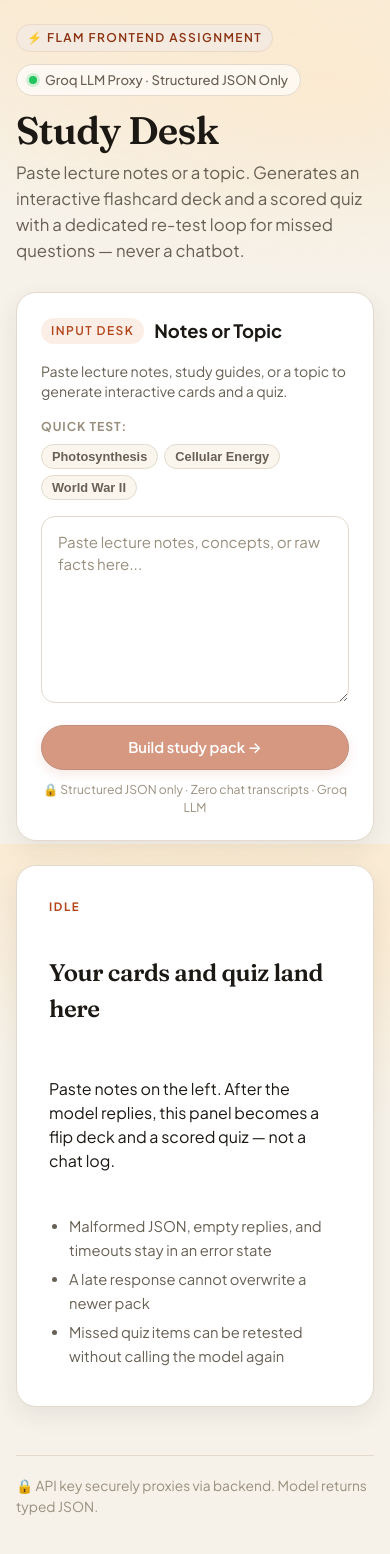
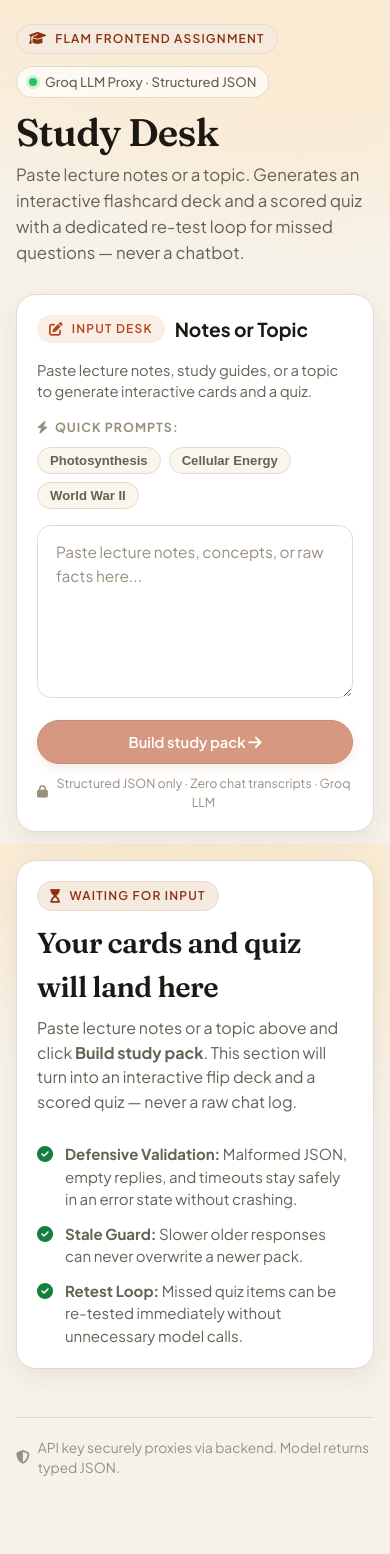
Before and after one commit to Charan-718/Flam-Assignment, a React (Vite) app: page / in a window 390 px wide. Shown: the top 1554 px of the page. Built offline with nearby package versions, Linux system fonts and the light colour scheme.

Commit message:
feat(ui): switch to vertical stacked layout with equal-width columns and FontAwesome icons

```diff
--- a/src/App.tsx
+++ b/src/App.tsx
@@ -100,10 +100,12 @@ export default function App() {
     <div className="page">
       <header className="hero">
         <div className="hero__top">
-          <span className="badge badge--brand">⚡ Flam Frontend Assignment</span>
+          <span className="badge badge--brand">
+            <i className="fa-solid fa-graduation-cap"></i> Flam Frontend Assignment
+          </span>
           <div className="hero__status">
             <span className="status-dot" />
-            <span>Groq LLM Proxy · Structured JSON Only</span>
+            <span>Groq LLM Proxy · Structured JSON</span>
           </div>
         </div>
         <div className="hero__main">
@@ -114,17 +116,17 @@ export default function App() {
         </div>
       </header>
 
-      <main className="layout">
-        <aside className="column column--sidebar">
+      <main className="layout-stack">
+        <section className="stack-item stack-item--prompt">
           <PromptInput
             value={notes}
             onChange={setNotes}
             onSubmit={() => void runGenerate({ mode: "create" })}
             disabled={status === "loading"}
           />
-        </aside>
+        </section>
 
-        <section className="column column--main">
+        <section className="stack-item stack-item--results">
           {status === "idle" && !pack ? <EmptyState /> : null}
           {status === "loading" && !pack ? <LoadingState label={loadingLabel} /> : null}
           {status === "error" && error ? (
@@ -156,12 +158,14 @@ export default function App() {
 
       <footer className="foot">
         <div className="foot__left">
-          <span>🔒 API key securely proxies via backend. Model returns typed JSON.</span>
+          <span>
+            <i className="fa-solid fa-shield-halved"></i> API key securely proxies via backend. Model returns typed JSON.
+          </span>
         </div>
         <div className="foot__right">
           {pack ? (
             <button className="btn btn--ghost btn--sm" type="button" onClick={reset}>
-              Clear saved session
+              <i className="fa-solid fa-trash-can"></i> Clear saved session
             </button>
           ) : null}
         </div>
--- a/src/components/EmptyState.tsx
+++ b/src/components/EmptyState.tsx
@@ -1,16 +1,28 @@
 export function EmptyState() {
   return (
     <div className="panel panel--empty">
-      <p className="eyebrow">Idle</p>
-      <h2>Your cards and quiz land here</h2>
-      <p>
-        Paste notes on the left. After the model replies, this panel becomes a flip deck and a
-        scored quiz — not a chat log.
-      </p>
-      <ul className="checklist">
-        <li>Malformed JSON, empty replies, and timeouts stay in an error state</li>
-        <li>A late response cannot overwrite a newer pack</li>
-        <li>Missed quiz items can be retested without calling the model again</li>
+      <div className="panel--empty__header">
+        <span className="badge badge--brand">
+          <i className="fa-solid fa-hourglass-start"></i> Waiting for Input
+        </span>
+        <h2>Your cards and quiz will land here</h2>
+        <p>
+          Paste lecture notes or a topic above and click <strong>Build study pack</strong>. This section will turn into an interactive flip deck and a scored quiz — never a raw chat log.
+        </p>
+      </div>
+      <ul className="feature-list">
+        <li>
+          <i className="fa-solid fa-circle-check"></i>
+          <span><strong>Defensive Validation:</strong> Malformed JSON, empty replies, and timeouts stay safely in an error state without crashing.</span>
+        </li>
+        <li>
+          <i className="fa-solid fa-circle-check"></i>
+          <span><strong>Stale Guard:</strong> Slower older responses can never overwrite a newer pack.</span>
+        </li>
+        <li>
+          <i className="fa-solid fa-circle-check"></i>
+          <span><strong>Retest Loop:</strong> Missed quiz items can be re-tested immediately without unnecessary model calls.</span>
+        </li>
       </ul>
     </div>
   );
--- a/src/components/PromptInput.tsx
+++ b/src/components/PromptInput.tsx
@@ -35,7 +35,9 @@ export function PromptInput({
     >
       <div className="prompt-header">
         <div className="prompt-header__title-group">
-          <span className="badge badge--accent">Input Desk</span>
+          <span className="badge badge--accent">
+            <i className="fa-solid fa-pen-to-square"></i> Input Desk
+          </span>
           <label className="prompt-header__title" htmlFor={id}>
             Notes or Topic
           </label>
@@ -50,7 +52,9 @@ export function PromptInput({
       </p>
 
       <div className="suggestions">
-        <span className="suggestions__label">Quick test:</span>
+        <span className="suggestions__label">
+          <i className="fa-solid fa-bolt"></i> Quick Prompts:
+        </span>
         <div className="suggestions__chips">
           {SUGGESTIONS.map((s) => (
             <button
@@ -74,7 +78,7 @@ export function PromptInput({
           value={value}
           onChange={(event) => onChange(event.target.value)}
           placeholder="Paste lecture notes, concepts, or raw facts here..."
-          rows={7}
+          rows={6}
           disabled={disabled}
         />
       </div>
@@ -88,14 +92,16 @@ export function PromptInput({
           {disabled ? (
             <span className="btn__loading-text">
               <span className="btn-spinner" aria-hidden="true" />
-              Generating Pack…
+              Generating Study Pack…
             </span>
           ) : (
-            <span>{submitLabel} →</span>
+            <span>
+              {submitLabel} <i className="fa-solid fa-arrow-right"></i>
+            </span>
           )}
         </button>
         <p className="prompt-security-note">
-          🔒 Structured JSON only · Zero chat transcripts · Groq LLM
+          <i className="fa-solid fa-lock"></i> Structured JSON only · Zero chat transcripts · Groq LLM
         </p>
       </div>
     </form>
--- a/src/index.css
+++ b/src/index.css
@@ -18,8 +18,8 @@
   --bad: #b91c1c;
   --bad-light: #fee2e2;
   --shadow-sm: 0 2px 6px rgba(44, 34, 22, 0.04);
-  --shadow-md: 0 8px 24px rgba(44, 34, 22, 0.08);
-  --shadow-lg: 0 16px 44px rgba(44, 34, 22, 0.11);
+  --shadow-md: 0 8px 24px rgba(44, 34, 22, 0.07);
+  --shadow-lg: 0 16px 44px rgba(44, 34, 22, 0.1);
   --radius-sm: 8px;
   --radius-md: 14px;
   --radius-lg: 20px;
@@ -63,16 +63,16 @@ h4,
   color: var(--ink);
 }
 
-/* Page Frame */
+/* Page Frame — Focused Single Column */
 .page {
-  max-width: 1240px;
+  max-width: 900px;
   margin: 0 auto;
-  padding: 36px 28px 64px;
+  padding: 40px 24px 72px;
 }
 
-/* Top Hero Bar */
+/* Hero Section */
 .hero {
-  margin-bottom: 24px;
+  margin-bottom: 28px;
 }
 
 .hero__top {
@@ -91,7 +91,7 @@ h4,
   font-size: 0.82rem;
   font-weight: 500;
   color: var(--muted);
-  background: rgba(255, 255, 255, 0.65);
+  background: rgba(255, 255, 255, 0.7);
   backdrop-filter: blur(8px);
   padding: 5px 12px;
   border-radius: var(--radius-pill);
@@ -108,47 +108,45 @@ h4,
 
 .hero__main h1 {
   margin: 0 0 8px;
-  font-size: clamp(2.4rem, 4vw, 3.2rem);
+  font-size: clamp(2.4rem, 4.5vw, 3.4rem);
   line-height: 1.15;
 }
 
 .lede {
-  max-width: 46rem;
+  max-width: 48rem;
   color: var(--muted);
   font-size: 1.05rem;
   line-height: 1.55;
   margin: 0;
 }
 
-/* Two Column Workbench Layout */
-.layout {
-  display: grid;
-  grid-template-columns: 390px minmax(0, 1fr);
-  gap: 32px;
-  align-items: start;
-  margin-top: 28px;
+/* Vertical Stacked Layout (Notes on Top, Quiz on Bottom) with Equal Width */
+.layout-stack {
+  display: flex;
+  flex-direction: column;
+  gap: 28px;
+  width: 100%;
 }
 
-.column {
-  min-width: 0;
+.stack-item {
+  width: 100%;
 }
 
-.column--sidebar {
-  position: sticky;
-  top: 24px;
-}
-
-/* General Badges & Chips */
+/* Badges & Chips */
 .badge {
   display: inline-flex;
   align-items: center;
-  gap: 6px;
+  gap: 8px;
   font-size: 0.75rem;
   font-weight: 600;
   text-transform: uppercase;
-  letter-spacing: 0.12em;
-  padding: 4px 10px;
+  letter-spacing: 0.1em;
+  padding: 5px 12px;
   border-radius: var(--radius-pill);
+}
+
+.badge i {
+  font-size: 0.85rem;
 }
 
 .badge--brand {
@@ -162,6 +160,12 @@ h4,
   color: var(--accent);
 }
 
+.badge--error {
+  background: var(--bad-light);
+  color: var(--bad);
+  border: 1px solid #fca5a5;
+}
+
 .eyebrow {
   text-transform: uppercase;
   letter-spacing: 0.14em;
@@ -172,16 +176,17 @@ h4,
   display: block;
 }
 
-/* Prompt Input Card */
+/* Prompt Input Card (TOP) */
 .prompt-card {
   background: var(--card);
   border: 1px solid var(--line);
   border-radius: var(--radius-lg);
-  padding: 24px;
+  padding: 28px;
   box-shadow: var(--shadow-md);
   display: flex;
   flex-direction: column;
   gap: 16px;
+  width: 100%;
 }
 
 .prompt-header {
@@ -197,7 +202,7 @@ h4,
 }
 
 .prompt-header__title {
-  font-size: 1.15rem;
+  font-size: 1.2rem;
   font-weight: 700;
   color: var(--ink);
   cursor: pointer;
@@ -208,47 +213,51 @@ h4,
   font-weight: 600;
   color: var(--subtle);
   background: var(--paper);
-  padding: 3px 8px;
+  padding: 3px 10px;
   border-radius: var(--radius-pill);
   border: 1px solid var(--line);
 }
 
 .prompt-subtitle {
-  font-size: 0.88rem;
+  font-size: 0.92rem;
   color: var(--muted);
   margin: 0;
   line-height: 1.45;
 }
 
-/* Quick Test Suggestions */
+/* Quick Prompts Chips */
 .suggestions {
   display: flex;
-  flex-direction: column;
-  gap: 8px;
+  align-items: center;
+  gap: 10px;
+  flex-wrap: wrap;
 }
 
 .suggestions__label {
-  font-size: 0.76rem;
+  font-size: 0.78rem;
   font-weight: 700;
   text-transform: uppercase;
   letter-spacing: 0.08em;
   color: var(--subtle);
+  display: inline-flex;
+  align-items: center;
+  gap: 6px;
 }
 
 .suggestions__chips {
   display: flex;
   flex-wrap: wrap;
-  gap: 6px;
+  gap: 8px;
 }
 
 .chip {
   border: 1px solid var(--line);
   background: var(--card-tint);
   color: var(--muted);
-  font-size: 0.8rem;
+  font-size: 0.82rem;
   font-weight: 600;
   border-radius: var(--radius-pill);
-  padding: 4px 10px;
+  padding: 5px 12px;
   cursor: pointer;
   transition: all 0.15s ease;
 }
@@ -268,20 +277,21 @@ h4,
 /* Textarea Field */
 .prompt-field-wrap {
   position: relative;
+  width: 100%;
 }
 
 .prompt-field {
   width: 100%;
-  border: 1px solid var(--line);
+  border: 1.5px solid var(--line);
   border-radius: var(--radius-md);
-  padding: 14px 16px;
+  padding: 14px 18px;
   font: inherit;
-  font-size: 0.94rem;
-  line-height: 1.5;
+  font-size: 0.96rem;
+  line-height: 1.55;
   background: #ffffff;
   color: var(--ink);
   resize: vertical;
-  min-height: 150px;
+  min-height: 140px;
   transition: border-color 0.2s ease, box-shadow 0.2s ease;
 }
 
@@ -302,10 +312,14 @@ h4,
 }
 
 .prompt-security-note {
-  font-size: 0.76rem;
+  font-size: 0.78rem;
   color: var(--subtle);
   text-align: center;
   margin: 0;
+  display: flex;
+  align-items: center;
+  justify-content: center;
+  gap: 6px;
 }
 
 /* Buttons */
@@ -318,13 +332,17 @@ h4,
   background: #ffffff;
   color: var(--ink);
   border-radius: var(--radius-pill);
-  padding: 10px 20px;
+  padding: 10px 22px;
   font: inherit;
   font-size: 0.92rem;
   font-weight: 600;
   cursor: pointer;
   transition: all 0.15s ease;
   user-select: none;
+}
+
+.btn i {
+  font-size: 0.95rem;
 }
 
 .btn:hover:not(:disabled) {
@@ -346,14 +364,14 @@ h4,
   background: var(--accent);
   border-color: var(--accent-dark);
   color: #ffffff;
-  box-shadow: 0 4px 12px rgba(181, 69, 27, 0.22);
+  box-shadow: 0 4px 12px rgba(181, 69, 27, 0.2);
 }
 
 .btn--primary:hover:not(:disabled) {
   background: var(--accent-dark);
   border-color: var(--accent-dark);
   color: #ffffff;
-  box-shadow: 0 6px 16px rgba(181, 69, 27, 0.3);
+  box-shadow: 0 6px 16px rgba(181, 69, 27, 0.28);
 }
 
 .btn--secondary {
@@ -398,7 +416,7 @@ h4,
   gap: 8px;
 }
 
-/* Result Card Container */
+/* Result Card Container (BOTTOM - Equal Width) */
 .result-card {
   background: var(--card);
   border: 1px solid var(--line);
@@ -408,6 +426,7 @@ h4,
   display: flex;
   flex-direction: column;
   gap: 22px;
+  width: 100%;
 }
 
 .result-card__header {
@@ -431,29 +450,36 @@ h4,
 }
 
 .stat-chip {
-  font-size: 0.8rem;
+  font-size: 0.82rem;
   font-weight: 600;
   color: var(--muted);
   background: var(--card-tint);
   border: 1px solid var(--line);
-  padding: 4px 10px;
+  padding: 5px 12px;
   border-radius: var(--radius-pill);
+  display: inline-flex;
+  align-items: center;
+  gap: 6px;
+}
+
+.stat-chip i {
+  color: var(--accent);
 }
 
 .result-card__title {
-  font-size: 1.85rem;
+  font-size: 2rem;
   margin: 0 0 10px;
   line-height: 1.25;
 }
 
 .result-card__summary {
-  font-size: 0.98rem;
+  font-size: 1rem;
   color: var(--muted);
   line-height: 1.6;
   margin: 0;
 }
 
-/* Modern Segmented Tab Bar */
+/* Segmented Tab Bar */
 .segmented-tabs {
   display: flex;
   background: #ede6da;
@@ -473,7 +499,7 @@ h4,
   padding: 10px 18px;
   border-radius: var(--radius-pill);
   font: inherit;
-  font-size: 0.92rem;
+  font-size: 0.94rem;
   font-weight: 600;
   color: var(--muted);
   cursor: pointer;
@@ -487,12 +513,12 @@ h4,
 }
 
 .tab-icon {
-  font-size: 1.05rem;
+  font-size: 0.95rem;
 }
 
 .tab-count {
   font-size: 0.78rem;
-  padding: 2px 7px;
+  padding: 2px 8px;
   border-radius: var(--radius-pill);
   background: rgba(0, 0, 0, 0.07);
 }
@@ -536,7 +562,7 @@ h4,
 
 .deck__progress-bar {
   flex: 1;
-  max-width: 200px;
+  max-width: 240px;
   height: 6px;
   background: var(--paper);
   border-radius: var(--radius-pill);
@@ -554,7 +580,7 @@ h4,
 /* 3D Flip Card */
 .card {
   width: 100%;
-  min-height: 270px;
+  min-height: 280px;
   border: 1px solid var(--line);
   border-radius: var(--radius-lg);
   background: linear-gradient(180deg, #ffffff 0%, #faf5ec 100%);
@@ -576,8 +602,8 @@ h4,
   display: flex;
   flex-direction: column;
   justify-content: space-between;
-  padding: 28px;
-  min-height: 270px;
+  padding: 30px;
+  min-height: 280px;
   border-radius: var(--radius-lg);
 }
 
@@ -607,8 +633,11 @@ h4,
   font-weight: 600;
   color: var(--accent);
   background: var(--accent-light);
-  padding: 3px 8px;
+  padding: 4px 10px;
   border-radius: var(--radius-pill);
+  display: inline-flex;
+  align-items: center;
+  gap: 5px;
 }
 
 .card__revealed-pill {
@@ -616,13 +645,16 @@ h4,
   font-weight: 600;
   color: var(--ok);
   background: var(--ok-light);
-  padding: 3px 8px;
+  padding: 4px 10px;
   border-radius: var(--radius-pill);
+  display: inline-flex;
+  align-items: center;
+  gap: 5px;
 }
 
 .card__text {
   font-family: "Fraunces", Georgia, serif;
-  font-size: 1.4rem;
+  font-size: 1.45rem;
   line-height: 1.4;
   color: var(--ink);
   margin: auto 0;
@@ -635,18 +667,21 @@ h4,
 .card__hint {
   font-size: 0.9rem;
   color: var(--muted);
-  background: rgba(255, 255, 255, 0.7);
-  padding: 8px 12px;
+  background: rgba(255, 255, 255, 0.75);
+  padding: 10px 14px;
   border-radius: var(--radius-sm);
   border: 1px dashed var(--line);
   margin-top: 12px;
+  display: flex;
+  align-items: center;
+  gap: 8px;
 }
 
 .card__cue {
   display: flex;
   align-items: center;
   justify-content: space-between;
-  font-size: 0.82rem;
+  font-size: 0.84rem;
   color: var(--subtle);
   margin-top: 14px;
 }
@@ -664,7 +699,7 @@ h4,
 }
 
 .card__flip-icon {
-  font-size: 1.1rem;
+  font-size: 1rem;
 }
 
 .deck__controls {
@@ -676,7 +711,7 @@ h4,
 }
 
 .deck__shortcuts {
-  font-size: 0.8rem;
+  font-size: 0.82rem;
   color: var(--subtle);
   text-align: center;
 }
@@ -698,7 +733,7 @@ h4,
   display: flex;
   align-items: center;
   justify-content: space-between;
-  font-size: 0.88rem;
+  font-size: 0.9rem;
 }
 
 .quiz-question-counter strong,
@@ -726,7 +761,7 @@ h4,
 }
 
 .quiz__prompt {
-  font-size: 1.35rem;
+  font-size: 1.4rem;
   line-height: 1.35;
   margin: 0;
 }
@@ -746,9 +781,9 @@ h4,
   border: 1.5px solid var(--line);
   background: #ffffff;
   border-radius: var(--radius-md);
-  padding: 14px 18px;
+  padding: 14px 20px;
   font: inherit;
-  font-size: 0.95rem;
+  font-size: 0.96rem;
   cursor: pointer;
   transition: all 0.15s ease;
   position: relative;
@@ -819,8 +854,7 @@ h4,
 }
 
 .option__status-icon {
-  font-weight: 700;
-  font-size: 1.1rem;
+  font-size: 1rem;
 }
 
 /* Quiz Explanation */
@@ -853,11 +887,14 @@ h4,
 .explain__indicator {
   font-weight: 700;
   font-size: 0.88rem;
+  display: inline-flex;
+  align-items: center;
+  gap: 6px;
 }
 
 .explain__text {
   margin: 0;
-  font-size: 0.92rem;
+  font-size: 0.94rem;
   line-height: 1.45;
 }
 
@@ -877,11 +914,11 @@ h4,
 .results-hero {
   display: flex;
   align-items: center;
-  gap: 22px;
+  gap: 24px;
   background: var(--card-tint);
   border: 1px solid var(--line);
   border-radius: var(--radius-md);
-  padding: 20px 24px;
+  padding: 24px 28px;
 }
 
 .results-hero__badge {
@@ -889,8 +926,8 @@ h4,
   flex-direction: column;
   align-items: center;
   justify-content: center;
-  width: 90px;
-  height: 90px;
+  width: 96px;
+  height: 96px;
   border-radius: 50%;
   flex-shrink: 0;
   border: 3px solid;
@@ -909,25 +946,25 @@ h4,
 }
 
 .results-hero__score {
-  font-size: 1.35rem;
+  font-size: 1.4rem;
   font-weight: 800;
   line-height: 1;
 }
 
 .results-hero__pct {
-  font-size: 0.78rem;
+  font-size: 0.8rem;
   font-weight: 700;
-  margin-top: 2px;
+  margin-top: 3px;
 }
 
 .results-hero__info h3 {
-  font-size: 1.45rem;
-  margin: 4px 0 6px;
+  font-size: 1.55rem;
+  margin: 6px 0 6px;
 }
 
 .results-hero__info p {
-  font-size: 0.92rem;
-  line-height: 1.45;
+  font-size: 0.95rem;
+  line-height: 1.5;
   margin: 0;
 }
 
@@ -938,7 +975,7 @@ h4,
 }
 
 .review-section__title {
-  font-size: 1.15rem;
+  font-size: 1.2rem;
   margin: 0;
 }
 
@@ -952,7 +989,7 @@ h4,
   background: #ffffff;
   border: 1px solid var(--line);
   border-radius: var(--radius-md);
-  padding: 16px 18px;
+  padding: 18px 20px;
   display: flex;
   flex-direction: column;
   gap: 12px;
@@ -970,15 +1007,15 @@ h4,
   font-weight: 700;
   color: var(--accent);
   background: var(--accent-light);
-  padding: 2px 7px;
+  padding: 3px 8px;
   border-radius: 4px;
   flex-shrink: 0;
 }
 
 .missed-card__question {
-  font-size: 0.98rem;
+  font-size: 1rem;
   color: var(--ink);
-  line-height: 1.35;
+  line-height: 1.4;
 }
 
 .missed-card__comparison {
@@ -991,9 +1028,9 @@ h4,
   display: inline-flex;
   align-items: center;
   gap: 8px;
-  padding: 6px 12px;
+  padding: 6px 14px;
   border-radius: var(--radius-pill);
-  font-size: 0.86rem;
+  font-size: 0.88rem;
   font-weight: 500;
 }
 
@@ -1011,24 +1048,28 @@ h4,
 
 .pill-answer__tag {
   font-weight: 700;
-  font-size: 0.75rem;
+  font-size: 0.76rem;
   text-transform: uppercase;
+  display: inline-flex;
+  align-items: center;
+  gap: 4px;
 }
 
 .missed-card__explanation {
   display: flex;
   align-items: flex-start;
-  gap: 8px;
-  font-size: 0.86rem;
+  gap: 10px;
+  font-size: 0.88rem;
   color: var(--muted);
   background: var(--card-tint);
-  padding: 8px 12px;
+  padding: 10px 14px;
   border-radius: var(--radius-sm);
-  line-height: 1.4;
+  line-height: 1.45;
 }
 
 .explanation-icon {
   font-size: 0.95rem;
+  color: var(--accent);
 }
 
 .results-actions {
@@ -1042,9 +1083,9 @@ h4,
 .refine-card {
   margin-top: 8px;
   background: #fbf9f4;
-  border: 1px dashed var(--line-strong);
+  border: 1.5px dashed var(--line-strong);
   border-radius: var(--radius-md);
-  padding: 18px 20px;
+  padding: 20px 22px;
   display: flex;
   flex-direction: column;
   gap: 12px;
@@ -1063,18 +1104,19 @@ h4,
 }
 
 .refine-wand {
-  font-size: 1.1rem;
+  color: var(--accent);
+  font-size: 1rem;
 }
 
 .refine-card__title {
   font-weight: 700;
-  font-size: 0.92rem;
+  font-size: 0.94rem;
   color: var(--ink);
   cursor: pointer;
 }
 
 .refine-card__hint {
-  font-size: 0.78rem;
+  font-size: 0.8rem;
   color: var(--subtle);
 }
 
@@ -1086,11 +1128,11 @@ h4,
 
 .refine-input {
   flex: 1;
-  border: 1px solid var(--line);
+  border: 1.5px solid var(--line);
   border-radius: var(--radius-pill);
-  padding: 10px 16px;
+  padding: 11px 18px;
   font: inherit;
-  font-size: 0.9rem;
+  font-size: 0.92rem;
   background: #ffffff;
   color: var(--ink);
 }
@@ -1110,37 +1152,63 @@ h4,
   background: var(--card);
   border: 1px solid var(--line);
   border-radius: var(--radius-lg);
-  padding: 32px;
+  padding: 36px 32px;
   box-shadow: var(--shadow-md);
+  width: 100%;
 }
 
 .panel--empty {
   display: flex;
   flex-direction: column;
-  gap: 14px;
+  gap: 20px;
 }
 
-.checklist {
-  margin: 12px 0 0;
-  padding-left: 20px;
-  color: var(--muted);
-  font-size: 0.92rem;
-  line-height: 1.6;
+.panel--empty__header h2 {
+  font-size: 1.8rem;
+  margin: 10px 0 8px;
 }
 
-.checklist li {
-  margin-bottom: 6px;
+.panel--empty__header p {
+  color: var(--muted);
+  font-size: 1rem;
+  line-height: 1.55;
+  margin: 0;
+}
+
+.feature-list {
+  list-style: none;
+  margin: 8px 0 0;
+  padding: 0;
+  display: flex;
+  flex-direction: column;
+  gap: 12px;
+}
+
+.feature-list li {
+  display: flex;
+  align-items: flex-start;
+  gap: 12px;
+  font-size: 0.94rem;
+  color: var(--muted);
+  line-height: 1.5;
+}
+
+.feature-list li i {
+  color: var(--ok);
+  margin-top: 3px;
+  font-size: 1rem;
+  flex-shrink: 0;
 }
 
 .panel--loading {
   display: flex;
   align-items: center;
-  gap: 20px;
+  gap: 24px;
 }
 
 .spinner {
-  width: 36px;
-  height: 36px;
+  width: 40px;
+  height: 40px;
   border-radius: 50%;
   border: 3.5px solid var(--line);
   border-top-color: var(--accent);
@@ -1157,8 +1225,18 @@ h4,
   background: #fff8f8;
 }
 
+.panel--error__top {
+  margin-bottom: 10px;
+}
+
 .panel--error h2 {
   color: #991b1b;
+  margin: 0 0 8px;
+}
+
+.panel--error p {
+  margin: 0 0 16px;
+  color: #7f1d1d;
 }
 
 /* Floating Refining Banner */
@@ -1183,6 +1261,10 @@ h4,
   to { opacity: 1; transform: translateY(0); }
 }
 
+.result-wrap {
+  width: 100%;
+}
+
 .result-wrap--dim {
   opacity: 0.6;
   pointer-events: none;
@@ -1203,24 +1285,28 @@ h4,
   flex-wrap: wrap;
 }
 
+.foot__left span {
+  display: inline-flex;
+  align-items: center;
+  gap: 8px;
+}
+
 /* Responsive Breakpoints */
-@media (max-width: 960px) {
+@media (max-width: 768px) {
   .page {
     padding: 24px 16px 48px;
   }
 
-  .layout {
-    grid-template-columns: 1fr;
-    gap: 24px;
-  }
-
-  .column--sidebar {
-    position: static;
+  .prompt-card,
+  .result-card,
+  .panel {
+    padding: 20px;
   }
 
   .results-hero {
     flex-direction: column;
     text-align: center;
+    padding: 20px;
   }
 
   .refine-form {
```
Also changed, not shown: index.html (+7 -0 lines), src/components/ErrorState.tsx (+8 -4 lines), src/components/FlashcardDeck.tsx (+22 -7 lines), src/components/QuizView.tsx (+29 -11 lines), src/components/ResultView.tsx (+25 -7 lines).
